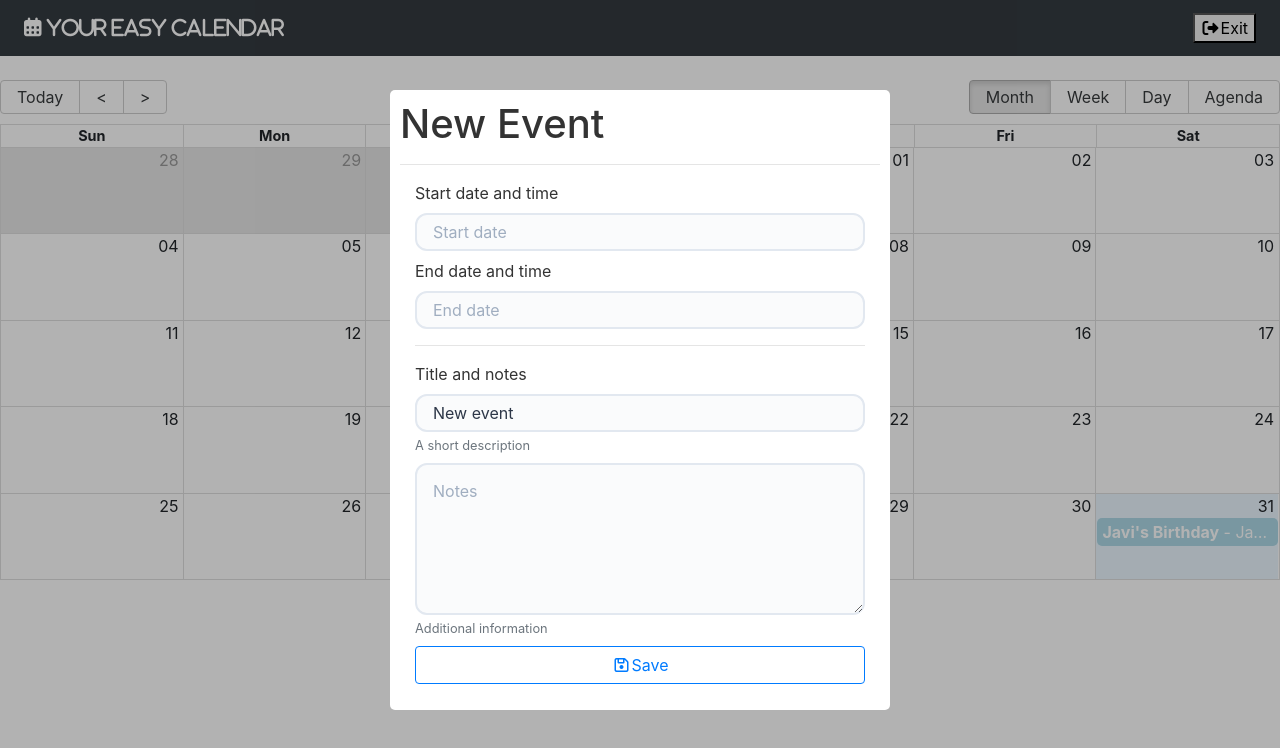
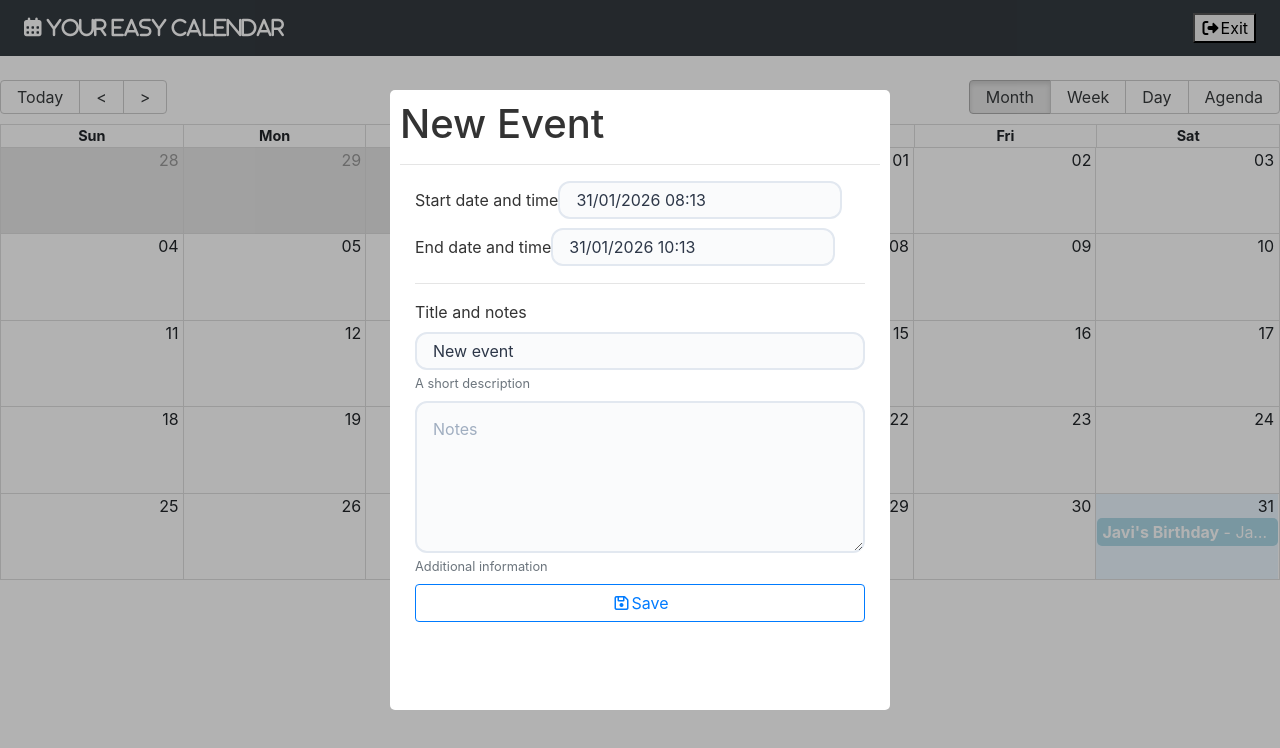
Before and after one commit to franciscojgonzalezfernandez-lgtm/calendar, a React (Vite) app: page / in a window 1280 px wide. Shown: the top 748 px of the page. Built offline with nearby package versions, Linux system fonts and the light colour scheme.

Commit message:
Event form with date picker.

```diff
--- a/src/calendar/components/CalendarModal/CalendarForm.tsx
+++ b/src/calendar/components/CalendarModal/CalendarForm.tsx
@@ -24,12 +24,31 @@ export const CalendarForm = () => {
       <form className="container">
         <div className="form-group mb-2">
           <label>Start date and time</label>
-          <input className="form-control" placeholder="Start date" />
+          <DatePicker
+            selected={formValues.start}
+            className="form-control"
+            onChange={(date: Date | null) => {
+              setFormValues({ ...formValues, start: date || undefined });
+            }}
+            dateFormat="dd/MM/yyyy HH:mm"
+            showTimeSelect
+          />
         </div>
 
         <div className="form-group mb-2">
           <label>End date and time</label>
-          <input className="form-control" placeholder="End date" />
+          <DatePicker
+            selected={formValues.end}
+            onChange={(date: Date | null) => {
+              setFormValues({ ...formValues, end: date || undefined });
+            }}
+            className="form-control"
+            dateFormat="dd/MM/yyyy HH:mm"
+            minDate={formValues.start}
+            minTime={formValues.start}
+            maxTime={new Date().setHours(23, 59, 0, 0)}
+            showTimeSelect
+          />
         </div>
 
         <hr />
```
